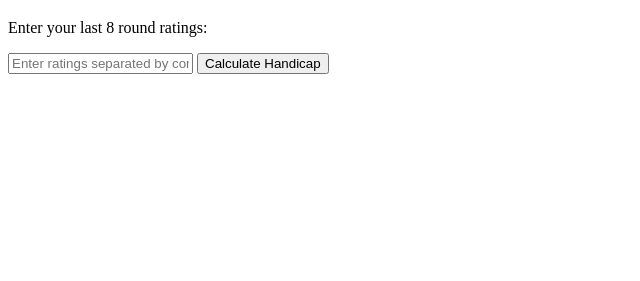
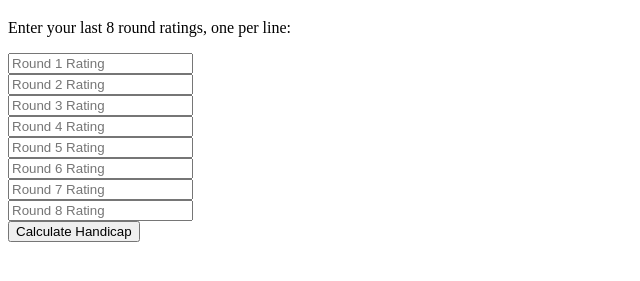
Before and after one commit to gbarb18/Disc-Gold-Handicap-Tool, a plain HTML site: page index.html in a window 1280 px wide. Shown: the part 61-342 px from the top of the page, without its empty margins (0-640 px from the left). Drawn offline with Linux system fonts and the light colour scheme.

Commit message:
Update index.html

```diff
--- a/index.html
+++ b/index.html
@@ -7,8 +7,19 @@
 </head>
 <body>
     <h1>Disc Golf Handicap Calculator</h1>
-    <p>Enter your last 8 round ratings:</p>
-    <input id="ratings" type="text" placeholder="Enter ratings separated by commas">
+    <p>Enter your last 8 round ratings, one per line:</p>
+
+    <div id="rating-inputs">
+        <input type="number" id="rating1" placeholder="Round 1 Rating"><br>
+        <input type="number" id="rating2" placeholder="Round 2 Rating"><br>
+        <input type="number" id="rating3" placeholder="Round 3 Rating"><br>
+        <input type="number" id="rating4" placeholder="Round 4 Rating"><br>
+        <input type="number" id="rating5" placeholder="Round 5 Rating"><br>
+        <input type="number" id="rating6" placeholder="Round 6 Rating"><br>
+        <input type="number" id="rating7" placeholder="Round 7 Rating"><br>
+        <input type="number" id="rating8" placeholder="Round 8 Rating"><br>
+    </div>
+
     <button onclick="calculateHandicap()">Calculate Handicap</button>
     <p id="result"></p>
 
```
